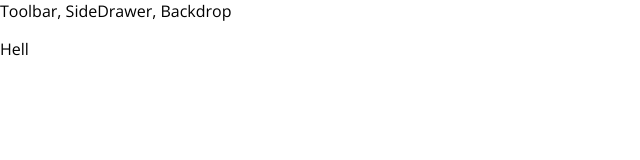
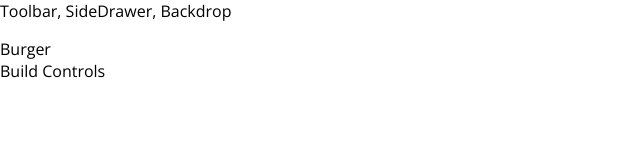
Before and after one commit to nestor-arguello/the-burger-builder, a React app: page / in a window 1280 px wide. Shown: the top 160 px of the page, without its empty margins (0-640 px from the left). Built offline with nearby package versions, Linux system fonts and the light colour scheme.

Commit message:
start implementation of the Burger Builder Container

```diff
--- a/src/App.js
+++ b/src/App.js
@@ -1,12 +1,13 @@
 import React, { Component } from 'react';
 import Layout from './components/Layout/Layout';
+import BurgerBuilder from './containers/BurgerBuilder/BurgerBuilder';
 
 class App extends Component {
   render() {
     return (
       <div>
         <Layout>
-          <p>Hell</p>
+          <BurgerBuilder />
         </Layout>
       </div>
     );
--- a/src/components/Layout/Layout.js
+++ b/src/components/Layout/Layout.js
@@ -1,10 +1,14 @@
 import React from 'react';
-// import Aux from '../../hoc/Aux';
+import styled from 'styled-components';
+
+const MainContainer = styled.main`
+  margin-top: 16px;
+`;
 
 const layout = props => (
   <React.Fragment>
     <div>Toolbar, SideDrawer, Backdrop</div>
-    <main>{props.children}</main>
+    <MainContainer>{props.children}</MainContainer>
   </React.Fragment>
 );
 
--- /dev/null
+++ b/src/containers/BurgerBuilder/BurgerBuilder.js
@@ -0,0 +1,14 @@
+import React, { Component } from 'react';
+
+class BurgerBuilder extends Component {
+  render() {
+    return (
+      <React.Fragment>
+        <div>Burger</div>
+        <div>Build Controls</div>
+      </React.Fragment>
+    );
+  }
+}
+
+export default BurgerBuilder;
```
